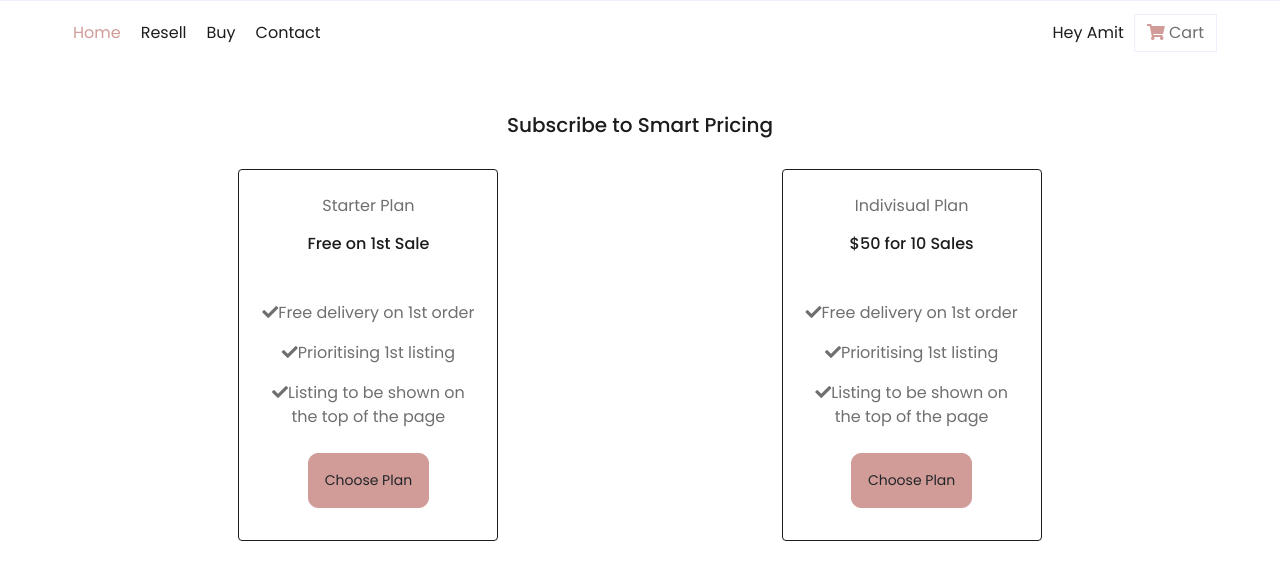
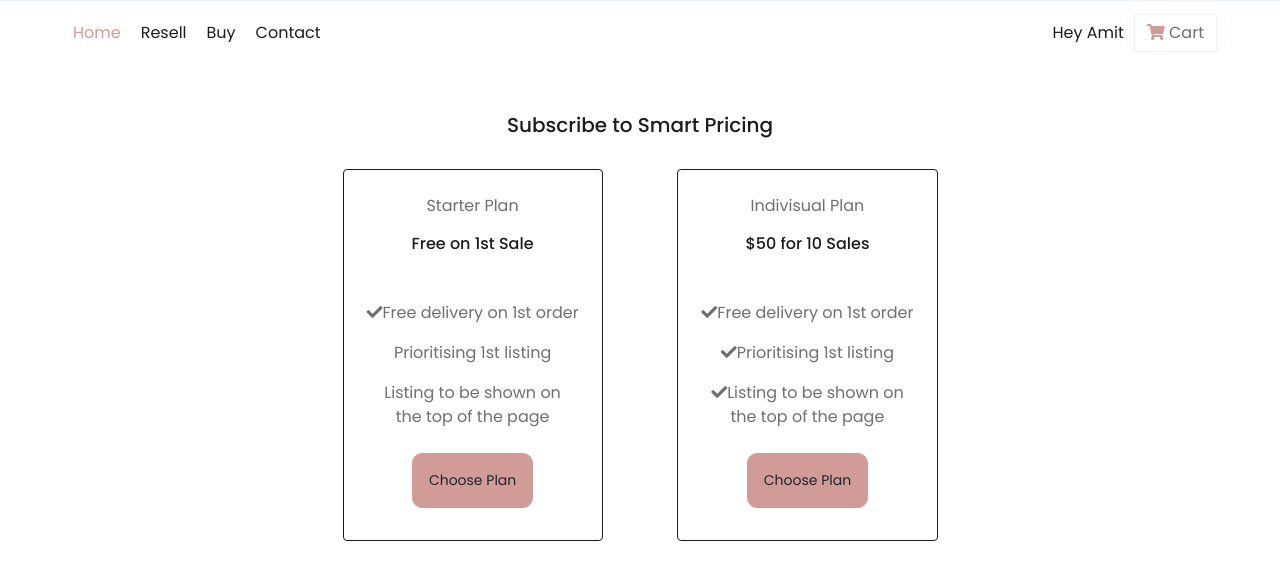
Before and after one commit to amitcakumar/resell, a website built with webpack: page smartprice.html in a window 1280 px wide. Built offline with nearby package versions, Linux system fonts and the light colour scheme.

Commit message:
changes in smart price

```diff
--- a/smartprice.html
+++ b/smartprice.html
@@ -68,17 +68,17 @@
         <div class="text-center">
             <h5>Subscribe to Smart Pricing</h5>
         </div>
-        <div class="d-flex justify-content-between container-fluid text-center col-8">
+        <div class="d-flex justify-content-between container-fluid text-center col-6">
             <div class="mt-4 pt-4 border border-dark rounded p-2">
                 <div>
                     <p>Starter Plan</p>
                     <h6>Free on 1st Sale</h6>
                     <div class="mt-5 col-12">
                         <p><i class="fa fa-check" aria-hidden="true"></i>Free delivery on 1st order</p>
-                        <p><i class="fa fa-check" aria-hidden="true"></i>Prioritising 1st listing</p>
+                        <p>Prioritising 1st listing</p>
                     </div>
                     <div>
-                        <p><i class="fa fa-check" aria-hidden="true"></i>Listing to be shown on <br>
+                        <p>Listing to be shown on <br>
                             the top of the page</p>
                     </div>
                     <div class="mt-4 pb-4">
```
